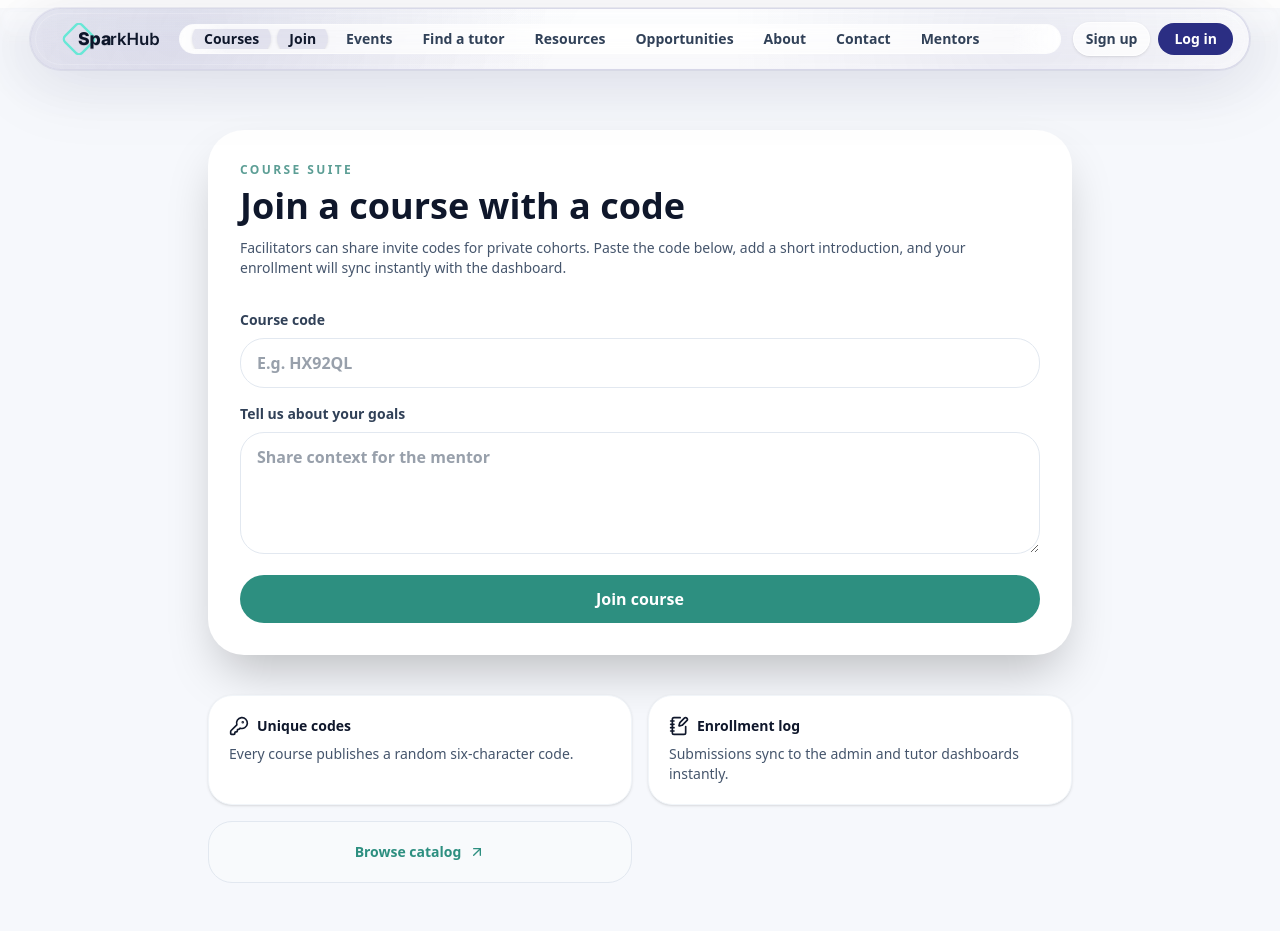
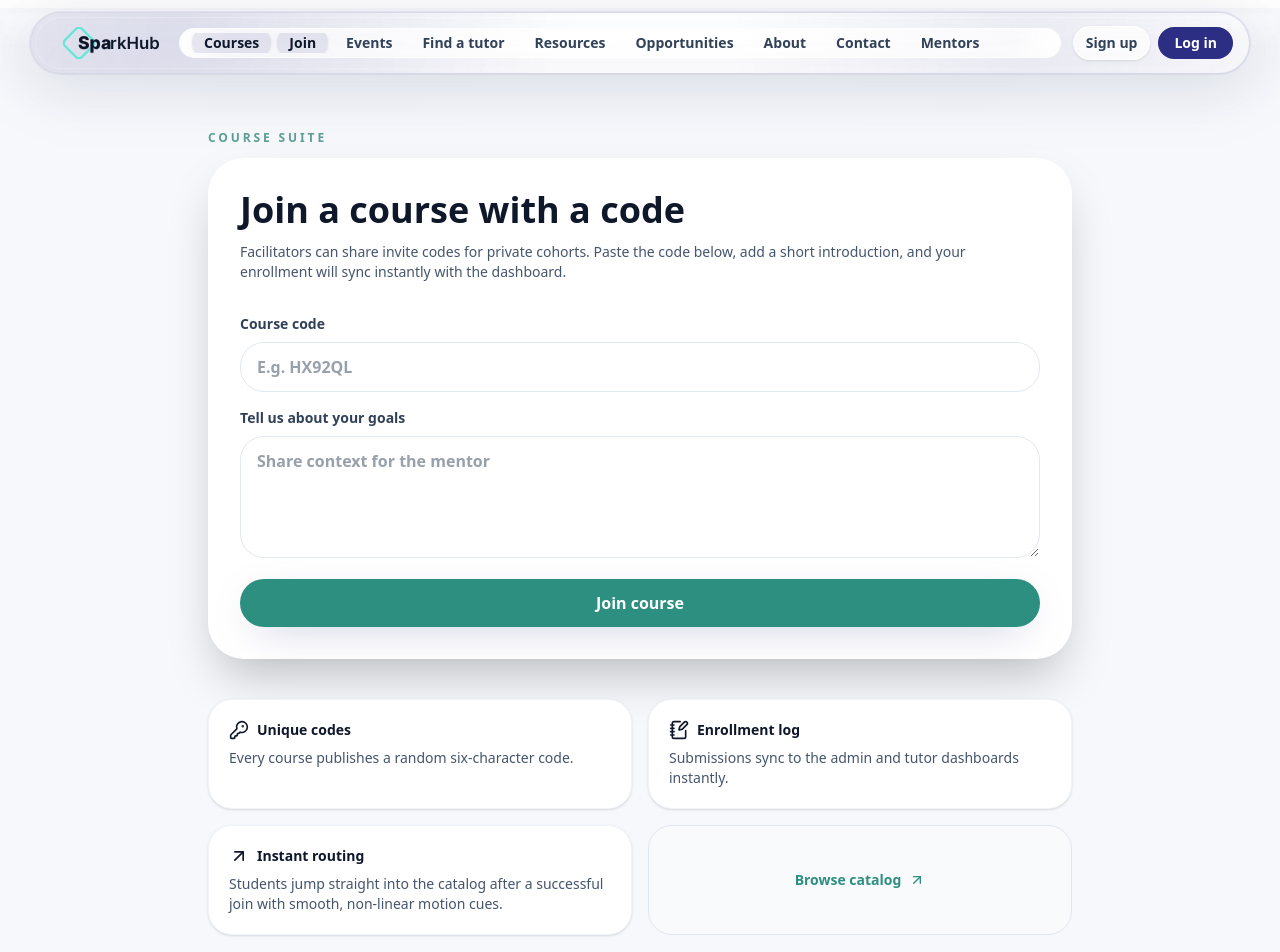
Before and after one commit to TomAs-1226/SparkHub, a Next.js app in the folder frontend/: page /courses/join in a window 1280 px wide. Shown: the top 952 px of the page. Before the commit the page ends 931 px from the top, so only its background shows below. Built offline with nearby package versions, Linux system fonts and the light colour scheme.

Commit message:
Polish glass nav and refresh course animations

```diff
--- a/frontend/src/app/courses/join/page.tsx
+++ b/frontend/src/app/courses/join/page.tsx
@@ -7,12 +7,27 @@ import { ArrowUpRight, KeyRound, NotebookPen } from "lucide-react";
 
 import SiteNav from "@/components/site-nav";
 import { api } from "@/lib/api";
+import { EASE, FADES, STAGGER, SURFACES } from "@/lib/motion-presets";
 
 export default function JoinCoursePage() {
     const [code, setCode] = useState("");
     const [story, setStory] = useState("");
     const [busy, setBusy] = useState(false);
     const [msg, setMsg] = useState<string | null>(null);
+
+    const featureCards = [
+        { icon: <KeyRound className="h-5 w-5" />, title: "Unique codes", body: "Every course publishes a random six-character code." },
+        {
+            icon: <NotebookPen className="h-5 w-5" />,
+            title: "Enrollment log",
+            body: "Submissions sync to the admin and tutor dashboards instantly.",
+        },
+        {
+            icon: <ArrowUpRight className="h-5 w-5" />,
+            title: "Instant routing",
+            body: "Students jump straight into the catalog after a successful join with smooth, non-linear motion cues.",
+        },
+    ];
 
     async function handleSubmit(event: FormEvent) {
         event.preventDefault();
@@ -43,15 +58,32 @@ export default function JoinCoursePage() {
         <div className="min-h-dvh bg-[#F6F8FC] text-slate-800">
             <SiteNav />
             <main className="mx-auto w-full max-w-4xl px-4 py-12">
-                <div className="rounded-[36px] bg-white p-8 shadow-2xl">
-                    <p className="text-xs font-semibold uppercase tracking-[0.2em] text-[#5C9E95]">Course suite</p>
-                    <h1 className="mt-2 text-4xl font-semibold text-slate-900">Join a course with a code</h1>
-                    <p className="mt-3 text-sm text-slate-600">
+                <motion.div {...FADES.gentleUp} className="flex items-center gap-2 text-xs font-semibold uppercase tracking-[0.24em] text-[#5C9E95]">
+                    Course suite
+                </motion.div>
+                <motion.section
+                    {...FADES.floatUp}
+                    transition={{ duration: 0.7, ease: EASE.drift }}
+                    className="mt-3 rounded-[36px] bg-white p-8 shadow-2xl"
+                >
+                    <motion.h1 variants={FADES.gentleUp} className="text-4xl font-semibold text-slate-900">
+                        Join a course with a code
+                    </motion.h1>
+                    <motion.p variants={FADES.gentleUp} className="mt-3 text-sm text-slate-600">
                         Facilitators can share invite codes for private cohorts. Paste the code below, add a short introduction, and your
                         enrollment will sync instantly with the dashboard.
-                    </p>
-                    <form onSubmit={handleSubmit} className="mt-8 space-y-4">
-                        <label className="block text-sm font-semibold text-slate-700">
+                    </motion.p>
+                    <motion.form
+                        onSubmit={handleSubmit}
+                        className="mt-8 space-y-4"
+                        initial="initial"
+                        animate="animate"
+                        variants={{
+                            initial: {},
+                            animate: { transition: STAGGER.slow },
+                        }}
+                    >
+                        <motion.label variants={FADES.gentleUp} className="block text-sm font-semibold text-slate-700">
                             Course code
                             <input
                                 value={code}
@@ -59,8 +91,8 @@ export default function JoinCoursePage() {
                                 placeholder="E.g. HX92QL"
                                 className="mt-2 w-full rounded-3xl border border-slate-200 px-4 py-3 text-base focus:border-[#2D8F80] focus:outline-none"
                             />
-                        </label>
-                        <label className="block text-sm font-semibold text-slate-700">
+                        </motion.label>
+                        <motion.label variants={FADES.gentleUp} className="block text-sm font-semibold text-slate-700">
                             Tell us about your goals
                             <textarea
                                 value={story}
@@ -69,21 +101,39 @@ export default function JoinCoursePage() {
                                 placeholder="Share context for the mentor"
                                 className="mt-2 w-full rounded-3xl border border-slate-200 px-4 py-3 text-base focus:border-[#2D8F80] focus:outline-none"
                             />
-                        </label>
-                        <button
+                        </motion.label>
+                        <motion.button
                             type="submit"
                             disabled={busy}
-                            className="w-full rounded-full bg-[#2D8F80] px-6 py-3 text-base font-semibold text-white hover:brightness-110 disabled:opacity-60"
+                            className="w-full rounded-full bg-[#2D8F80] px-6 py-3 text-base font-semibold text-white shadow-[var(--sh-card-glow)] transition hover:brightness-110 disabled:opacity-60"
+                            whileHover={{ scale: 1.01 }}
+                            whileTap={{ scale: 0.99 }}
+                            transition={{ duration: 0.28, ease: EASE.swift }}
                         >
                             {busy ? "Submitting…" : "Join course"}
-                        </button>
-                        {msg && <p className="text-center text-sm text-[#2D8F80]">{msg}</p>}
-                    </form>
-                </div>
+                        </motion.button>
+                        {msg && (
+                            <motion.p variants={FADES.gentleUp} className="text-center text-sm text-[#2D8F80]">
+                                {msg}
+                            </motion.p>
+                        )}
+                    </motion.form>
+                </motion.section>
 
-                <section className="mt-10 grid gap-4 md:grid-cols-2">
-                    {[{ icon: <KeyRound className="h-5 w-5" />, title: "Unique codes", body: "Every course publishes a random six-character code." }, { icon: <NotebookPen className="h-5 w-5" />, title: "Enrollment log", body: "Submissions sync to the admin and tutor dashboards instantly." }].map((card) => (
-                        <motion.div key={card.title} whileHover={{ y: -4 }} className="rounded-3xl border border-slate-100 bg-white p-5 shadow-sm">
+                <motion.section
+                    className="mt-10 grid gap-4 md:grid-cols-2"
+                    initial="initial"
+                    animate="animate"
+                    variants={{ initial: {}, animate: { transition: STAGGER.brisk } }}
+                >
+                    {featureCards.map((card, idx) => (
+                        <motion.div
+                            key={card.title}
+                            initial={SURFACES.lift.initial}
+                            animate={SURFACES.lift.animate(idx * 0.05)}
+                            whileHover={SURFACES.lift.withHover ?? SURFACES.lift.whileHover}
+                            className="rounded-3xl border border-slate-100 bg-white p-5 shadow-sm"
+                        >
                             <div className="flex items-center gap-2 text-sm font-semibold text-slate-900">
                                 {card.icon}
                                 {card.title}
@@ -91,10 +141,17 @@ export default function JoinCoursePage() {
                             <p className="mt-2 text-sm text-slate-600">{card.body}</p>
                         </motion.div>
                     ))}
-                    <Link href="/courses" className="inline-flex items-center justify-center rounded-3xl border border-slate-200 bg-slate-50 p-5 text-sm font-semibold text-[#2D8F80]">
-                        Browse catalog <ArrowUpRight className="ml-2 h-4 w-4" />
-                    </Link>
-                </section>
+                    <motion.div
+                        initial={SURFACES.floatIn.initial}
+                        animate={SURFACES.floatIn.animate(0.1)}
+                        className="inline-flex items-center justify-center rounded-3xl border border-slate-200 bg-slate-50 p-5 text-sm font-semibold text-[#2D8F80]"
+                        whileHover={{ y: -2, scale: 1.01, transition: { duration: 0.25, ease: EASE.swift } }}
+                    >
+                        <Link href="/courses" className="inline-flex items-center gap-2">
+                            Browse catalog <ArrowUpRight className="h-4 w-4" />
+                        </Link>
+                    </motion.div>
+                </motion.section>
             </main>
         </div>
     );
--- a/frontend/src/components/site-nav.tsx
+++ b/frontend/src/components/site-nav.tsx
@@ -59,6 +59,7 @@ export default function Navbar() {
     const [scrolled, setScrolled] = useState(false);
     const [atTop, setAtTop] = useState(true);
     const [showScrollTop, setShowScrollTop] = useState(false);
+    const scrollRaf = useRef<number | null>(null);
 
     useEffect(() => {
         setClientReady(true);
@@ -73,15 +74,27 @@ export default function Navbar() {
     }, []);
 
     useEffect(() => {
+        const updateScroll = () => {
+            const scrollTop = window.scrollY;
+            setScrolled(scrollTop > 10);
+            setAtTop(scrollTop < 6);
+            setShowScrollTop(scrollTop > 320);
+            scrollRaf.current = null;
+        };
+
         const handleScroll = () => {
-            const scrollTop = window.scrollY;
-            setScrolled(scrollTop > 8);
-            setAtTop(scrollTop < 4);
-            setShowScrollTop(scrollTop > 320);
+            if (scrollRaf.current !== null) return;
+            scrollRaf.current = window.requestAnimationFrame(updateScroll);
         };
-        handleScroll();
+
+        updateScroll();
         window.addEventListener("scroll", handleScroll, { passive: true });
-        return () => window.removeEventListener("scroll", handleScroll);
+        return () => {
+            if (scrollRaf.current !== null) {
+                window.cancelAnimationFrame(scrollRaf.current);
+            }
+            window.removeEventListener("scroll", handleScroll);
+        };
     }, []);
 
     const resolvedUser = clientReady ? user : null;
@@ -104,15 +117,15 @@ export default function Navbar() {
     return (
         <>
             <motion.header
-                className="relative sticky top-0 z-50 w-full px-2 pb-3 sm:px-4"
+                className="relative sticky top-2 z-50 w-full px-2 pb-3 sm:top-3 sm:px-4"
                 animate={{
-                    y: scrolled ? 4 : 0,
-                    scale: scrolled ? 0.995 : 1,
+                    y: scrolled ? 2 : 0,
+                    scale: scrolled ? 0.996 : 1,
                     filter: scrolled
                         ? "drop-shadow(0 16px 40px rgba(15,23,42,0.14))"
                         : "drop-shadow(0 12px 32px rgba(15,23,42,0.1))",
                 }}
-                transition={{ duration: 0.5, ease: EASE.emphasized }}
+                transition={{ type: "spring", stiffness: 220, damping: 26, mass: 1.05 }}
             >
             <motion.div
                 className="pointer-events-none absolute inset-x-0 top-0 h-10 bg-gradient-to-b from-white/75 via-white/40 to-transparent backdrop-blur-2xl"
```
Also changed, not shown: frontend/src/app/courses/page.tsx (+49 -19 lines).
